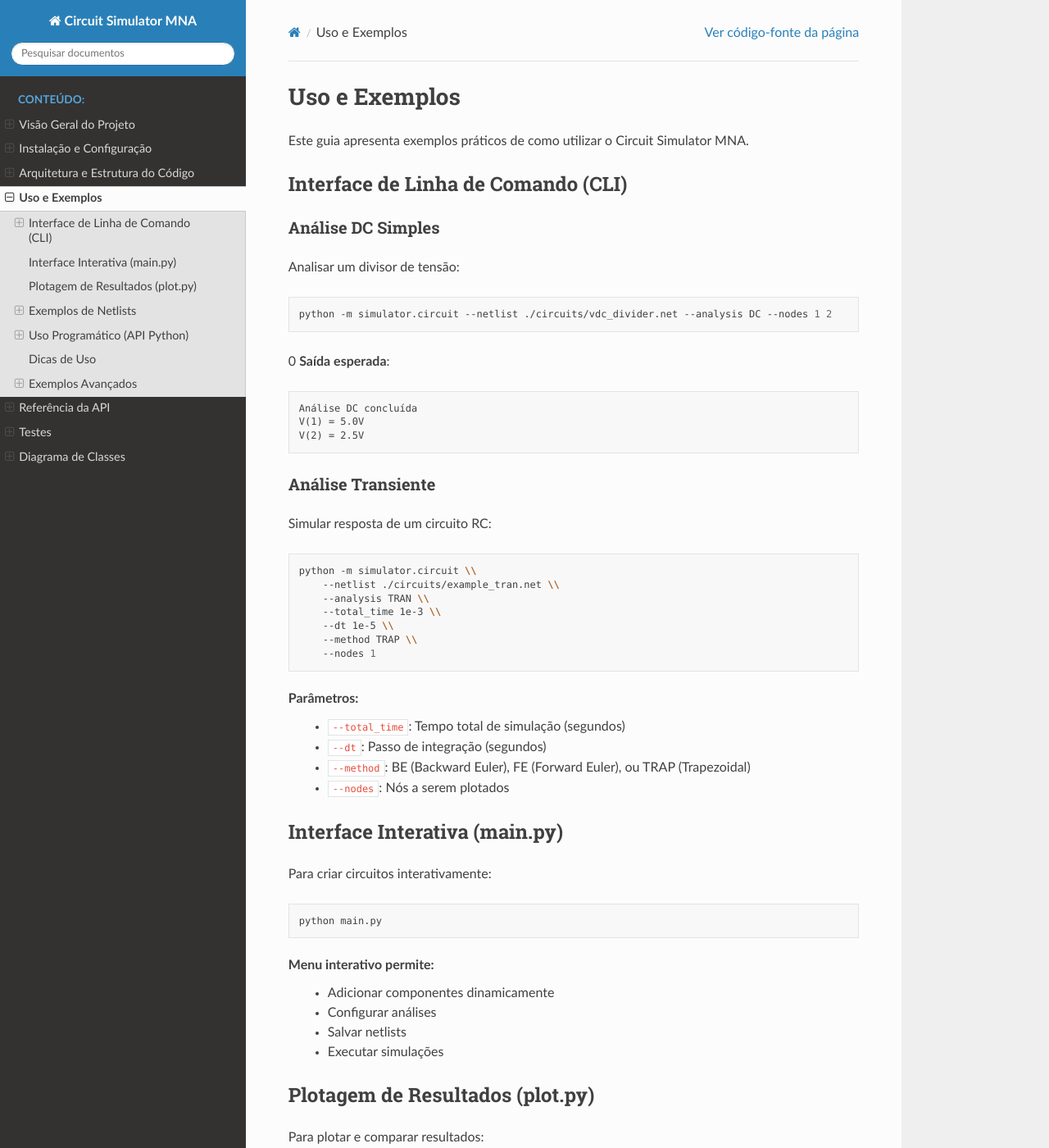
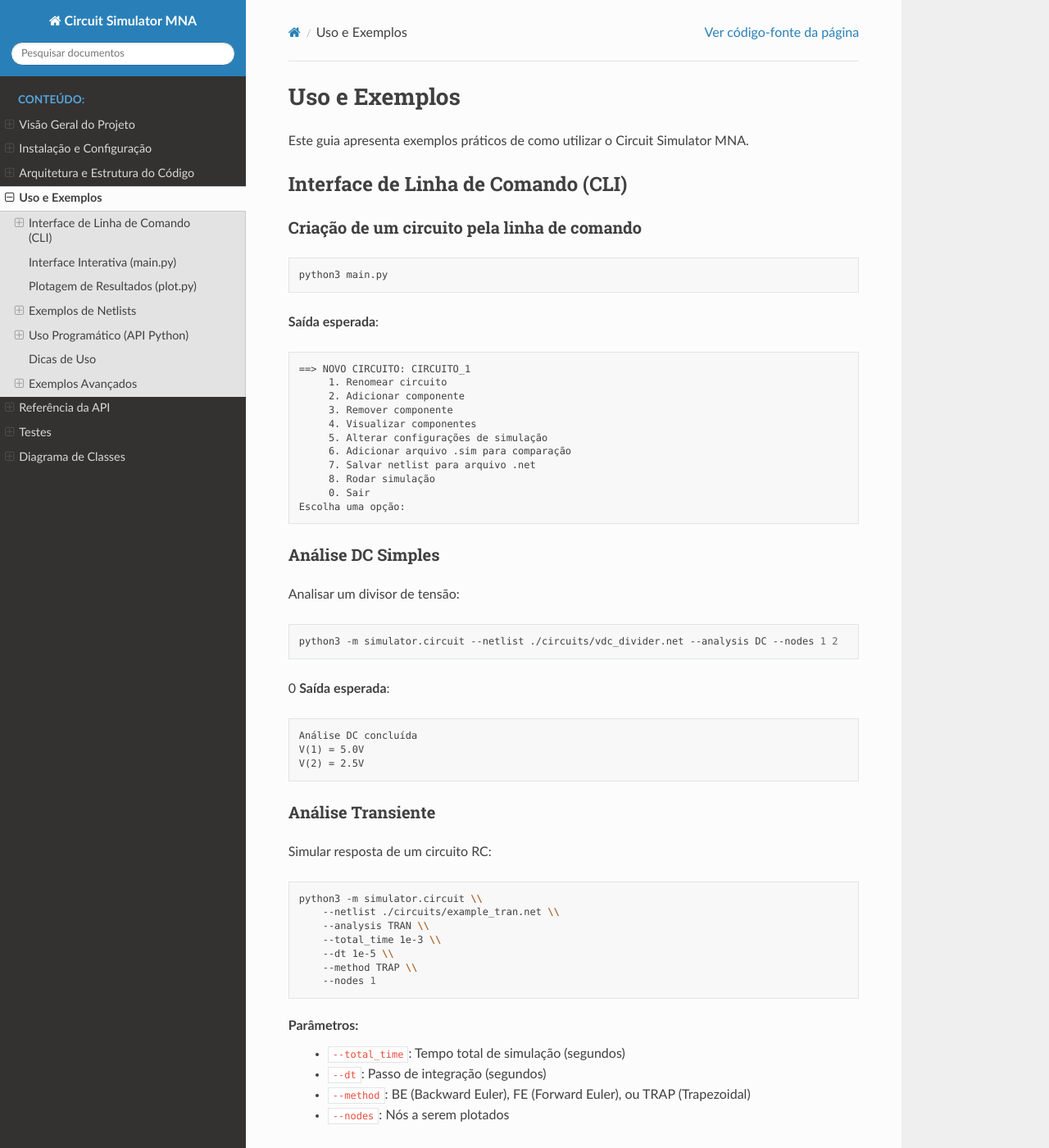
Before and after one commit to Erickdeop/ITM, a Sphinx documentation site: the page built from docs/source/uso_exemplos.rst, in a window 1280 px wide and 1400 px high. Shown: the whole window at 82% size. Built offline with Sphinx 7.4.7 and the Read the Docs theme 3.1.0, drawn with Linux system fonts in a browser that asks for light colours.

Commit message:
fix python instead of python3 and add python3 main.py

```diff
--- a/docs/source/instalacao.rst
+++ b/docs/source/instalacao.rst
@@ -111,13 +111,13 @@ Testar análise DC:
 
 .. code-block:: bash
 
-   python -m simulator.circuit --netlist ./circuits/example_dc.net --analysis DC --nodes 1
+   python3 -m simulator.circuit --netlist ./circuits/example_dc.net --analysis DC --nodes 1
 
 Testar análise transiente:
 
 .. code-block:: bash
 
-   python -m simulator.circuit --netlist ./circuits/example_tran.net --analysis TRAN --total_time 1e-3 --dt 1e-5 --method TRAP --nodes 1
+   python3 -m simulator.circuit --netlist ./circuits/example_tran.net --analysis TRAN --total_time 1e-3 --dt 1e-5 --method TRAP --nodes 1
 
 Solução de Problemas Comuns
 ----------------------------
--- a/docs/source/uso_exemplos.rst
+++ b/docs/source/uso_exemplos.rst
@@ -7,6 +7,30 @@ Este guia apresenta exemplos práticos de como utilizar o Circuit Simulator MNA.
 Interface de Linha de Comando (CLI)
 ------------------------------------
 
+Criação de um circuito pela linha de comando
+~~~~~~~~~~~~~~~~~~
+
+.. code-block:: bash
+
+   python3 main.py
+
+**Saída esperada**:
+
+.. code-block:: text
+
+   ==> NOVO CIRCUITO: CIRCUITO_1
+        1. Renomear circuito
+        2. Adicionar componente
+        3. Remover componente
+        4. Visualizar componentes
+        5. Alterar configurações de simulação
+        6. Adicionar arquivo .sim para comparação
+        7. Salvar netlist para arquivo .net
+        8. Rodar simulação
+        0. Sair
+   Escolha uma opção:
+
+
 Análise DC Simples
 ~~~~~~~~~~~~~~~~~~
 
@@ -14,7 +38,7 @@ Analisar um divisor de tensão:
 
 .. code-block:: bash
 
-   python -m simulator.circuit --netlist ./circuits/vdc_divider.net --analysis DC --nodes 1 2
+   python3 -m simulator.circuit --netlist ./circuits/vdc_divider.net --analysis DC --nodes 1 2
 0
 **Saída esperada**:
 
@@ -31,7 +55,7 @@ Simular resposta de um circuito RC:
 
 .. code-block:: bash
 
-   python -m simulator.circuit \\
+   python3 -m simulator.circuit \\
        --netlist ./circuits/example_tran.net \\
        --analysis TRAN \\
        --total_time 1e-3 \\
@@ -52,7 +76,7 @@ Para criar circuitos interativamente:
 
 .. code-block:: bash
 
-   python main.py
+   python3 main.py
 
 Menu interativo permite:
   - Adicionar componentes dinamicamente
@@ -67,7 +91,7 @@ Para plotar e comparar resultados:
 
 .. code-block:: bash
 
-   python plot.py --net ./circuits/sinusoidal.net --tran 0.05 1e-4 --method BE --nodes 1
+   python3 plot.py --net ./circuits/sinusoidal.net --tran 0.05 1e-4 --method BE --nodes 1
 
 Se existir arquivo ``.sim`` correspondente, será comparado automaticamente.
 
```
